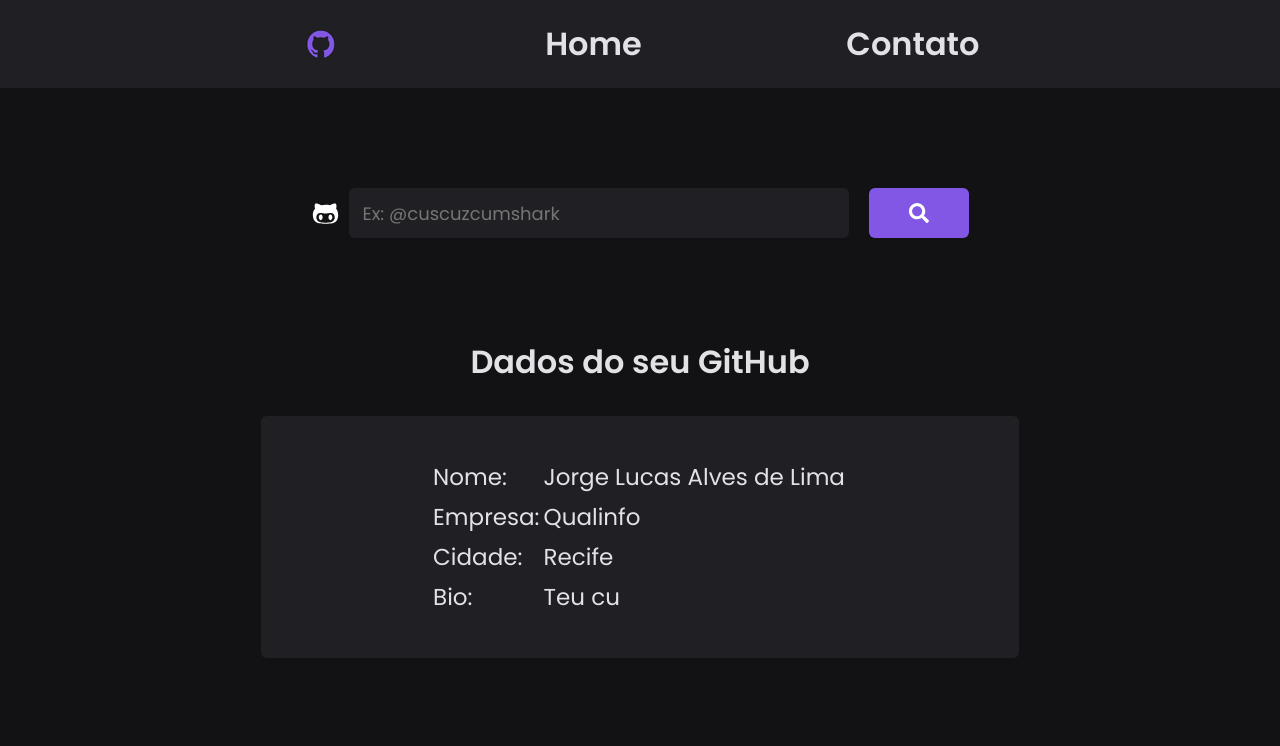
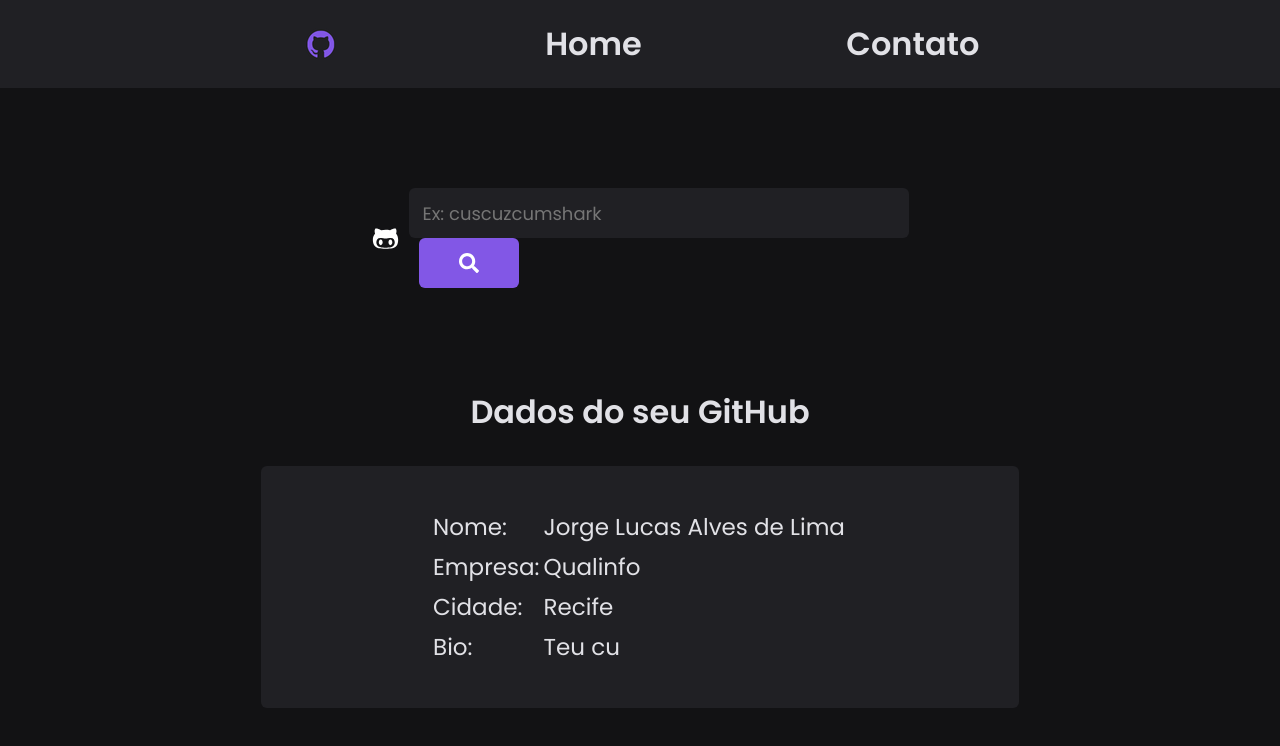
Before and after one commit to jorgelucasalima/yourgit, a React (Create React App) app: page / in a window 1280 px wide. Shown: the top 746 px of the page. Built offline with nearby package versions, Linux system fonts and the light colour scheme.

Commit message:
criado função para buscar o git

```diff
--- a/package.json
+++ b/package.json
@@ -11,6 +11,7 @@
     "react-dom": "^17.0.2",
     "react-icons": "^4.3.1",
     "react-scripts": "4.0.3",
+    "react-toastify": "^8.1.0",
     "styled-components": "^5.3.3",
     "web-vitals": "^1.0.1"
   },
--- a/src/components/PesquisarGit/index.jsx
+++ b/src/components/PesquisarGit/index.jsx
@@ -1,20 +1,43 @@
+import { useState } from 'react'
+
+
 import {Container} from './styles'
 import { FaSearch, FaGithubAlt } from 'react-icons/fa'
 
 
+
+
+
 export default function PesquisarGit() {
+
+  const [seuGit, setSeuGit] = useState('')
+
+
+
+  //função para mudar o git
+  function mudarGit(e) {
+    setSeuGit(e.target.value)
+  }
+
   return (
+
     <Container>
       <FaGithubAlt size={27} color='#FFFFFF'/>
 
+      <form onSubmit={ () => {} }>
         <input
           type="text"
-        placeholder='Ex: @cuscuzcumshark'
+          placeholder='Ex: cuscuzcumshark'
+          value={seuGit}
+          onChange={mudarGit}
         />
 
         <button>
           <FaSearch size={20} color="#FFFFFF"/>
         </button>
+      </form>
     </Container>
   )
 }
+
+//estilizar o form
--- a/src/service/api.js
+++ b/src/service/api.js
@@ -1,5 +1,7 @@
 import axios from "axios";
 
-export default axios.create({
+const api = axios.create({
   baseURL: "https://api.github.com/users/",
 })
+
+export default api;
```
Also changed, not shown: 1 other file (tests, documents, lock files or other folders). Lines whose indentation alone changed are shown as unchanged.
